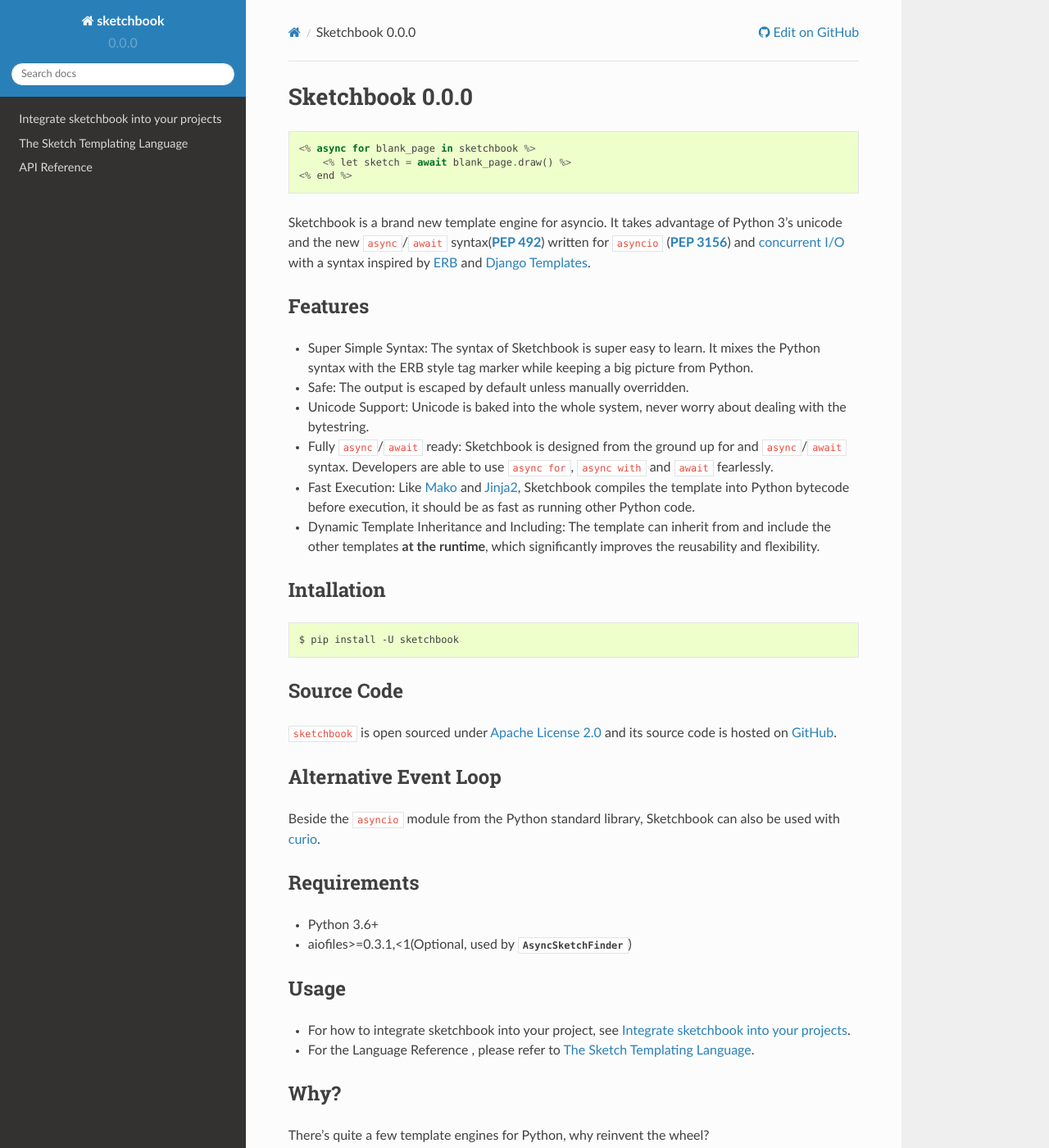
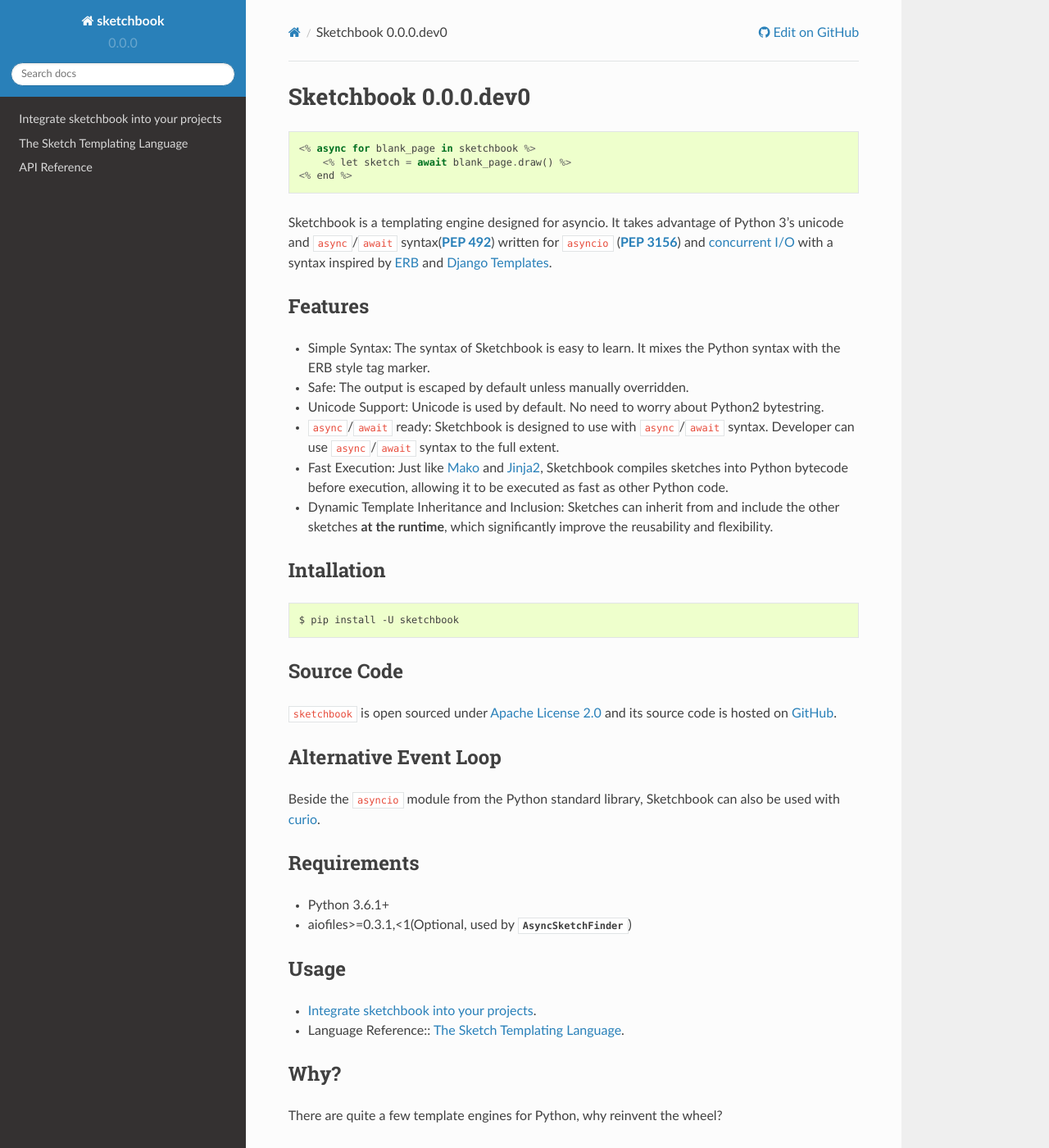
Before and after one commit to futursolo/sketchbook, a Sphinx documentation site: the page built from docs/index.rst, in a window 1280 px wide and 1400 px high. Shown: the whole window at 82% size. Built offline with Sphinx 7.4.7 and the Read the Docs theme 2.0.0, drawn with Linux system fonts in a browser that asks for light colours; some of the changed text lies outside the part shown.

Commit message:
Update Documentation.

```diff
--- a/docs/index.rst
+++ b/docs/index.rst
@@ -15,29 +15,28 @@
         <% let sketch = await blank_page.draw() %>
     <% end %>
 
-Sketchbook is a brand new template engine for asyncio. It takes advantage of
-Python 3's unicode and the new :code:`async`/:code:`await` syntax(:pep:`492`)
+Sketchbook is a templating engine designed for asyncio. It takes advantage of
+Python 3's unicode and :code:`async`/:code:`await` syntax(:pep:`492`)
 written for :code:`asyncio` (:pep:`3156`) and `concurrent I/O <https://curio.readthedocs.io/>`_
 with a syntax inspired by `ERB <https://en.wikipedia.org/wiki/ERuby>`_ and
 `Django Templates <https://docs.djangoproject.com/en/stable/ref/templates/language/>`_.
 
 Features
 ========
-- Super Simple Syntax: The syntax of Sketchbook is super easy to learn. It mixes
-  the Python syntax with the ERB style tag marker while keeping a big picture from Python.
+- Simple Syntax: The syntax of Sketchbook is easy to learn. It mixes
+  the Python syntax with the ERB style tag marker.
 - Safe: The output is escaped by default unless manually overridden.
-- Unicode Support: Unicode is baked into the whole system, never worry about dealing with
-  the bytestring.
-- Fully :code:`async`/:code:`await` ready: Sketchbook is designed
-  from the ground up for and :code:`async`/:code:`await` syntax.
-  Developers are able to use :code:`async for`, :code:`async with` and
-  :code:`await` fearlessly.
-- Fast Execution: Like `Mako <http://www.makotemplates.org>`_ and
-  `Jinja2 <http://jinja.pocoo.org>`_, Sketchbook compiles the template
-  into Python bytecode before execution, it should be as fast as running other
-  Python code.
-- Dynamic Template Inheritance and Including: The template can inherit from and
-  include the other templates **at the runtime**, which significantly improves
+- Unicode Support: Unicode is used by default. No need to worry about Python2
+  bytestring.
+- :code:`async`/:code:`await` ready: Sketchbook is designed
+  to use with :code:`async`/:code:`await` syntax.
+  Developer can use :code:`async`/:code:`await` syntax to the full extent.
+- Fast Execution: Just like `Mako <http://www.makotemplates.org>`_ and
+  `Jinja2 <http://jinja.pocoo.org>`_, Sketchbook compiles sketches
+  into Python bytecode before execution, allowing it to be executed as fast as
+  other Python code.
+- Dynamic Template Inheritance and Inclusion: Sketches can inherit from and
+  include the other sketches **at the runtime**, which significantly improve
   the reusability and flexibility.
 
 Intallation
@@ -59,22 +58,22 @@
 
 Requirements
 ============
-- Python 3.6+
+- Python 3.6.1+
 - aiofiles>=0.3.1,<1(Optional, used by :class:`.AsyncSketchFinder`)
 
 Usage
 =====
-- For how to integrate sketchbook into your project, see :ref:`integration`.
+-  :ref:`integration`.
 
-- For the Language Reference , please refer to :ref:`language`.
+- Language Reference:: :ref:`language`.
 
 Why?
 ====
-There's quite a few template engines for Python, why reinvent the wheel?
+There are quite a few template engines for Python, why reinvent the wheel?
 
-- Most template engines are relics from :code:`Python 2.x`, thus they suck when dealing
+- Most template engines are relics from :code:`Python 2.x` hence they suck when dealing
   with unicode.
-- The coroutine is now one of the first class citizens in the Python language, but not in
+- Coroutine is now one of a first class feature in the Python language, but not in
   these template engines.
 - None of them support the new type hints system introduced in :code:`Python 3.5`.
 - It's fun!
```
Also changed, not shown: other parts of docs/index.rst (+1 -1 lines), docs/integration.rst (+13 -12 lines), docs/language.rst (+31 -31 lines), 10 other files.
